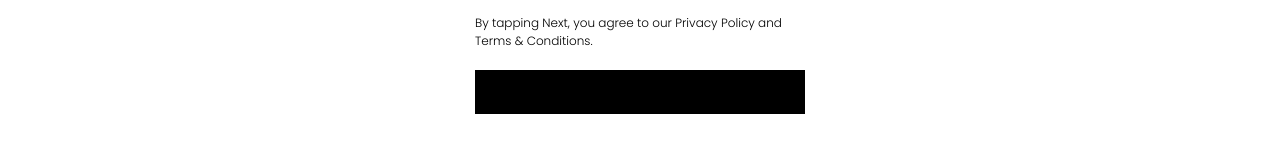
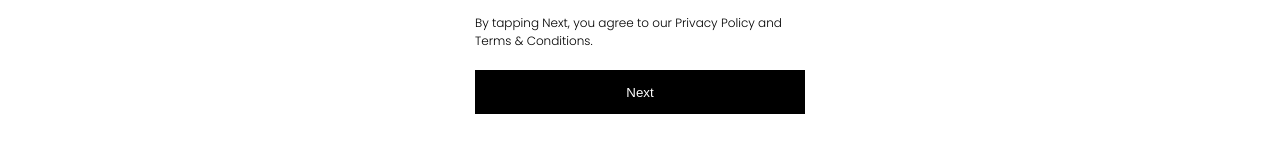
Before and after one commit to mjthedev/e-commerce-webapp, a React (Create React App) app: page /SignIn in a window 1280 px wide. Shown: the part 532-696 px from the top of the page. Built offline with nearby package versions, Linux system fonts and the light colour scheme.

Commit message:
changed button styling name conventions for unique applicability

```diff
--- a/src/components/pageComponents/Account/signIn/css/signin-section.css
+++ b/src/components/pageComponents/Account/signIn/css/signin-section.css
@@ -29,6 +29,17 @@
 
 }
 
+.signincreateacc--button {
+    background-color: black;
+    color: white;
+    height: 44px;
+    border: none;
+}
+
+.signincreateacc--button:hover {
+    cursor: pointer;
+}
+
 label {
     font-weight: bold;
     margin-bottom: 10px;
@@ -51,14 +62,3 @@ input:focus {
     border-bottom: black 4px solid;
     padding: 10px;
 }
-
-button {
-    background-color: black;
-    color: white;
-    height: 44px;
-    border: none;
-}
-
-button:hover {
-    cursor: pointer;
-}
--- a/src/components/pageComponents/Account/signIn/section/SectionA.jsx
+++ b/src/components/pageComponents/Account/signIn/section/SectionA.jsx
@@ -12,9 +12,8 @@ const SectionA = () => {
           <label>Email</label>
           <input type='email'/>
           <p className='signin--text'>By tapping Next, you agree to our Privacy Policy and Terms & Conditions.</p>
-          <button className='signin--button' type="submit">Next</button>
+          <button className='signincreateacc--button' type="submit">Next</button>
         </form>
-
       </div>
     </div>
   )
--- a/src/css/header.css
+++ b/src/css/header.css
@@ -31,6 +31,7 @@
 
 .header--signin-createacc-button-item {
     background-color: black;
+    color: white;
     border: grey .5px solid;
 }
 
```
